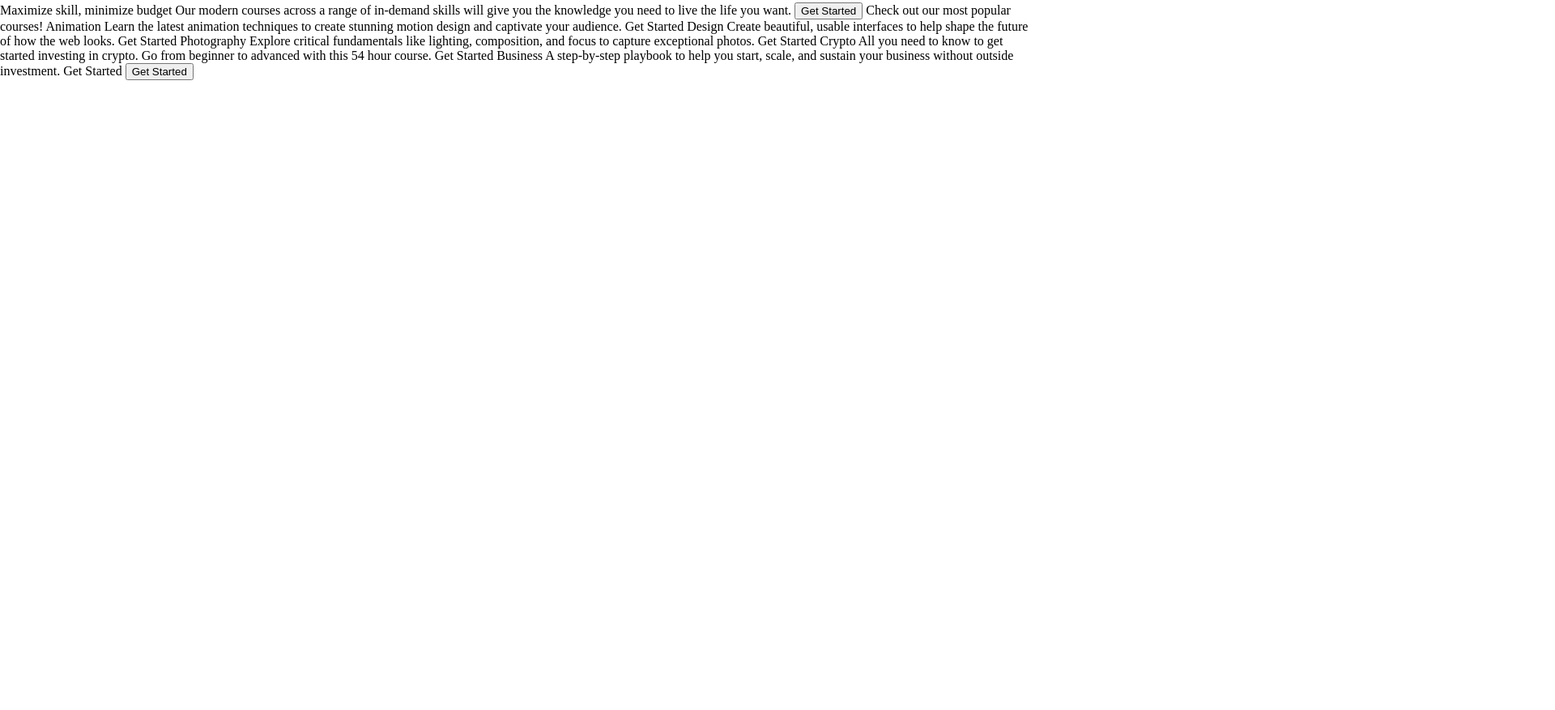
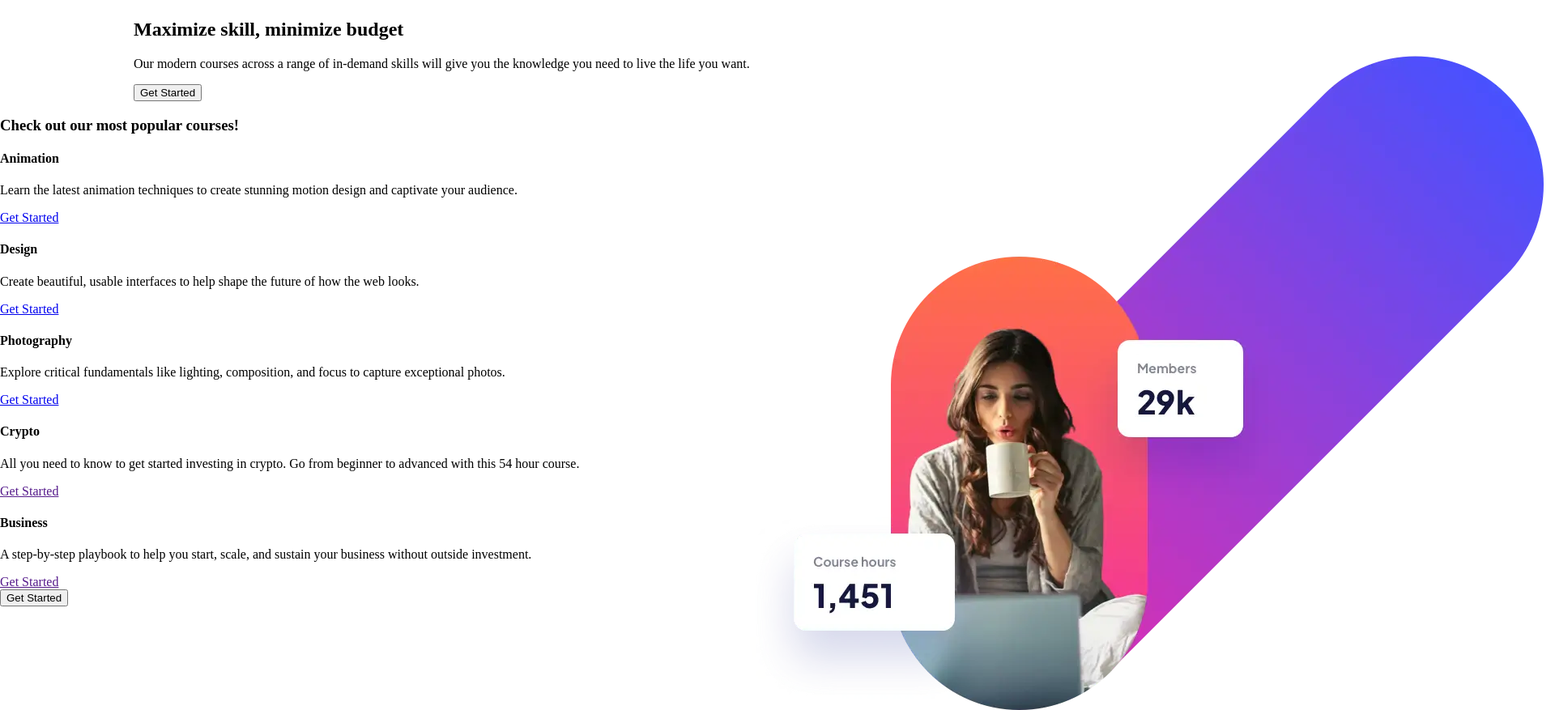
Before and after one commit to callMeSam808/elearning-landing-page, a plain HTML site: page main/index.html in a window 1280 px wide. Shown: the part 101-978 px from the top of the page at 81% size, 1920 px wide, since content can reach past the window. Before the commit the page ends 800 px from the top, so only its background shows below. Drawn offline with Linux system fonts and the light colour scheme.

Commit message:
Add HTML structure to remaining site

```diff
--- a/main/index.html
+++ b/main/index.html
@@ -14,46 +14,74 @@
 </head>
 <body>
 
-  <div class="top">
-    <h3>skilled</h3>
+  <header class="top">
+    <h1 class="topHeader">skilled</h1>
     <button class="getStartedTop">Get Started</button>
-  </div>
+  </header>
 
-  Maximize skill, minimize budget
-
+  <section class="hero">
+    <div class="heroLeft">
+      <h2 class="heroHeader">Maximize skill, minimize budget</h2>
+      <p class="heroText">
         Our modern courses across a range of in-demand skills will give you the
         knowledge you need to live the life you want.
+      </p>
+      <button class="getStartedMid">Get Started</button>
+    </div>
+    <div class="heroRight">
+      <img class="heroImage" src="assets/image-hero-desktop.webp" alt="29k members, 1451 course hours.">
+    </div>
+  </section>
 
-  <button class="getStartedMid">Get Started</button>
-
-  Check out our most popular courses!
-
-  Animation
+  <section class="courses">
+    <div class="tile">
+      <h3 class="coursesHeader">Check out our most popular courses!</h3>
+    </div>
+    <div class="tile">
+      <h4 class="tileHeader">Animation</h4>
+      <p class="tileContent">
         Learn the latest animation techniques to create stunning motion
         design and captivate your audience.
-  Get Started
-
-  Design
+      </p>
+      <a href="#" class="tileLink">Get Started</a>
+    </div>
+    <div class="tile">
+      <h4 class="tileHeader">Design</h4>
+      <p class="tileContent">
         Create beautiful, usable interfaces to help shape the future of
         how the web looks.
-  Get Started
-
-  Photography
+      </p>
+      <a href="#" class="tileLink">Get Started</a>
+    </div>
+    <div class="tile">
+      <h4 class="tileHeader">Photography</h4>
+      <p class="tileContent">
         Explore critical fundamentals like lighting, composition, and focus
         to capture exceptional photos.
-  Get Started
-
-  Crypto
+      </p>
+      <a href="#" class="tileLink">Get Started</a>
+    </div>
+    <div class="tile">
+      <h4 class="tileHeader">Crypto</h4>
+      <p class="tileContent">
         All you need to know to get started investing in crypto. Go from beginner
         to advanced with this 54 hour course.
-  Get Started
-
-  Business
+      </p>
+      <a href="" class="tileLink">Get Started</a>
+    </div>
+    <div class="tile">
+      <h4 class="tileHeader">Business</h4>
+      <p class="tileContent">
         A step-by-step playbook to help you start, scale, and sustain your business
         without outside investment.
-  Get Started
+      </p>
+      <a href="" class="tileLink">Get Started</a>
+    </div>
+  </section>
 
+  <footer>
     <button class="getStartedBot">Get Started</button>
+  </footer>
 
 </body>
 </html>
--- a/main/style.css
+++ b/main/style.css
@@ -1,8 +1,16 @@
 body {
   margin: 0;
+  position: relative;
 }
 
-h3 {
+.top {
+  align-items: center;
+  display: flex;
+  justify-content: space-between;
+  padding: 24px 165px;
+}
+
+.topHeader {
   color: #13183F;
   font-family: 'Plus Jakarta Sans', sans-serif;
   font-size: 32px;
@@ -24,9 +32,11 @@ h3 {
   width: 167px;
 }
 
-.top {
-  align-items: center;
+.hero {
   display: flex;
-  justify-content: space-between;
-  padding: 24px 165px;
+  padding-left: 165px;
 }
+
+.heroImage {
+  position: absolute;
+}
```
Lines whose indentation alone changed are shown as unchanged.
